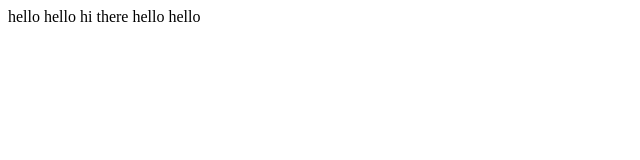
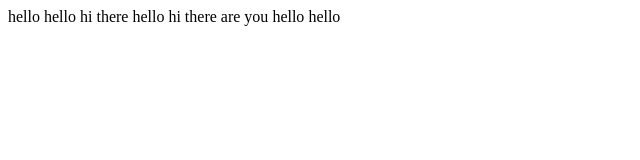
Before and after one commit to Ravisatyaprasad/Testingenvironment, a plain HTML site: page cost.html in a window 1280 px wide. Shown: the whole page, without its empty margins (0-640 px from the left). Drawn offline with Linux system fonts and the light colour scheme.

Commit message:
Update cost.html

```diff
--- a/cost.html
+++ b/cost.html
@@ -8,6 +8,7 @@
   <body>
     <l1>hello</l1>
     <l1>hello hi there</l1>
+        <l1>hello hi there are you</l1>
     <l1>hello</l1>
     <l1>hello</l1>
   </body>
```
